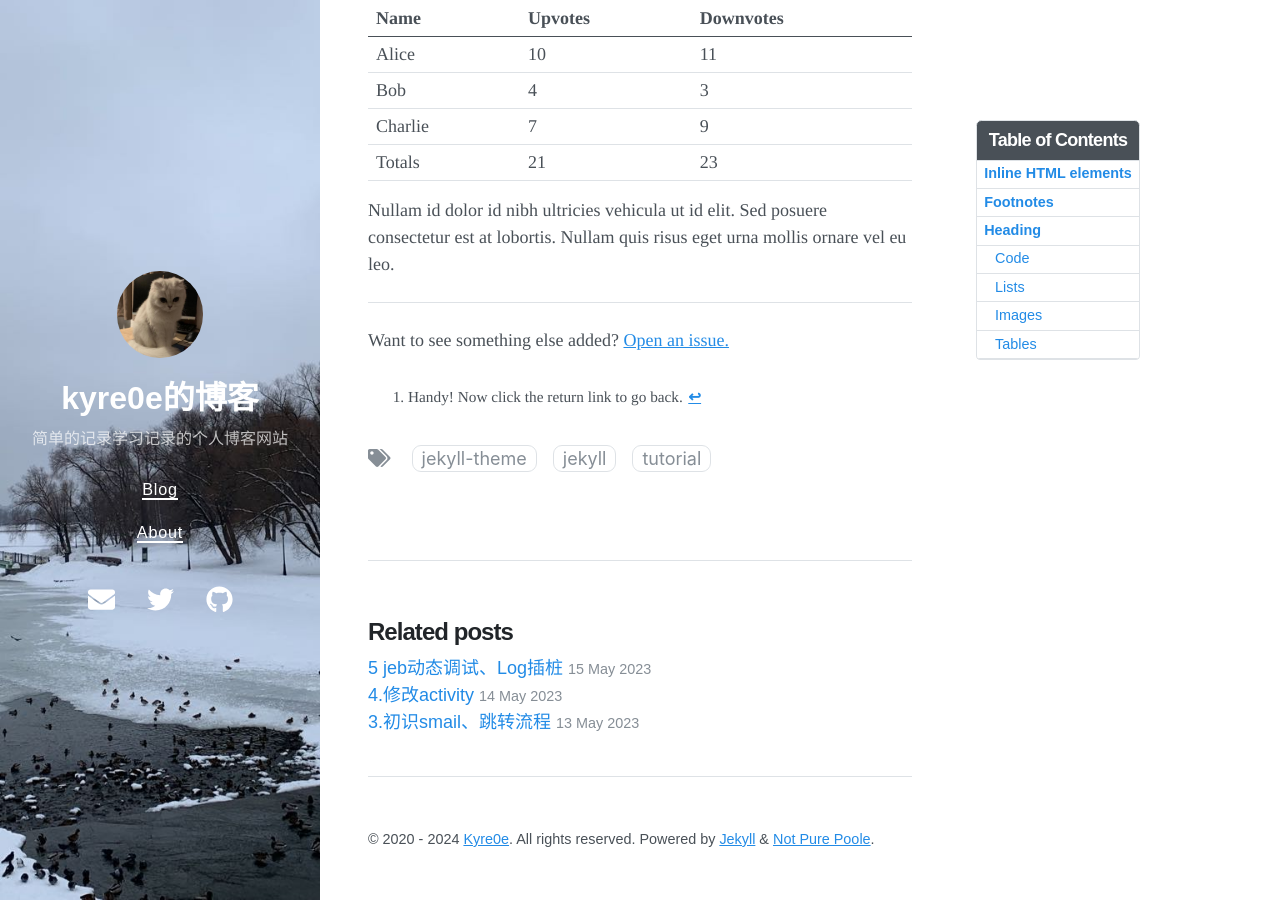
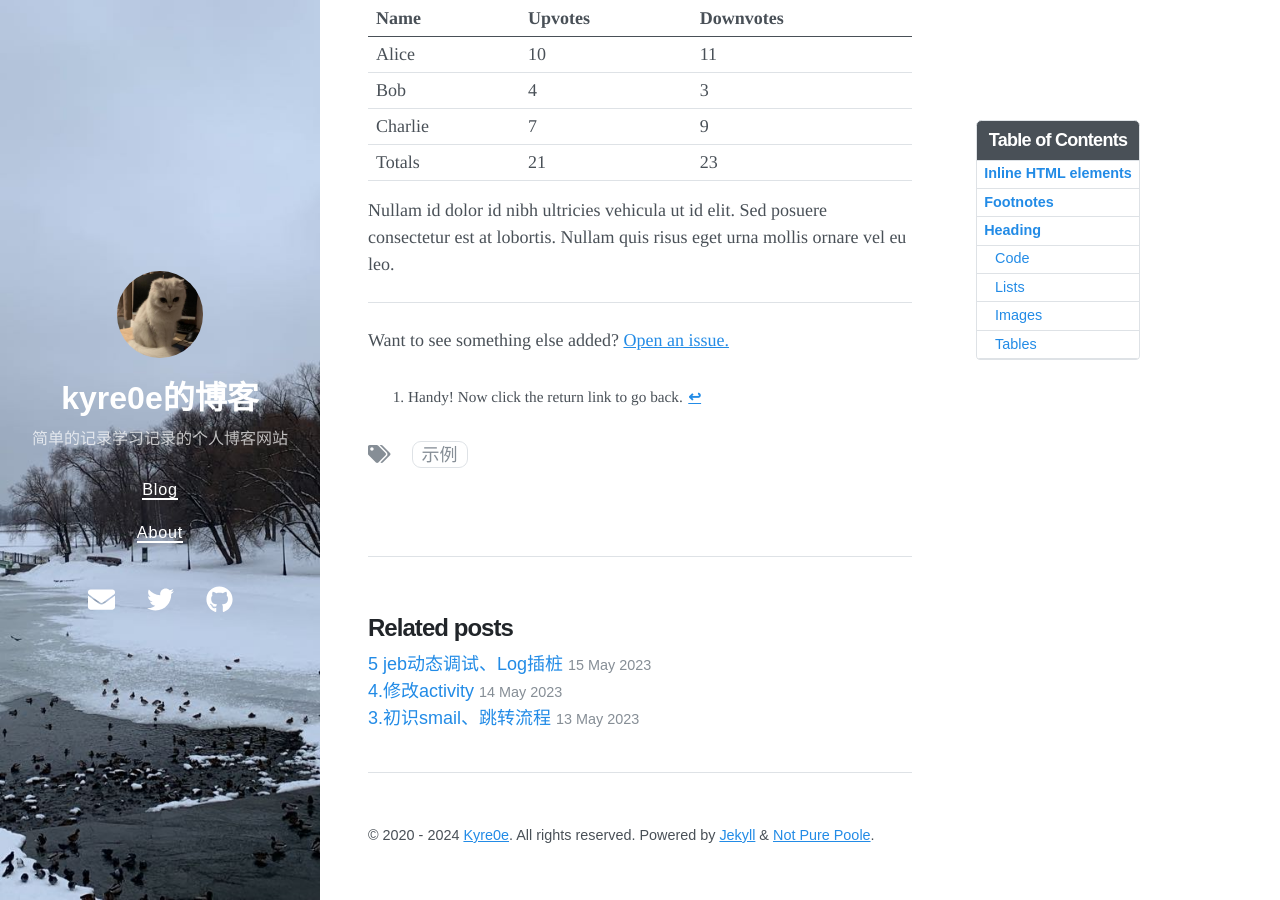
Before and after one commit to Kyre0ee/Kyre0ee.github.io, a Jekyll site: the page built from _posts/2020-09-29-welcome-to-not-pure-poole.md, in a window 1280 px wide and 900 px high, scrolled down 4594 px. Built offline with Jekyll 4.4.1, drawn with Linux system fonts in a browser that asks for light colours; nearby versions of some CDN libraries.

Commit message:
Update 2020-09-29-welcome-to-not-pure-poole.md

```diff
--- a/_posts/2020-09-29-welcome-to-not-pure-poole.md
+++ b/_posts/2020-09-29-welcome-to-not-pure-poole.md
@@ -2,7 +2,7 @@
 layout: post
 title: Welcome to Not Pure Poole
 date: 2020-09-29 23:18 +0800
-tags: [jekyll theme, jekyll, tutorial]
+tags: 示例
 toc:  true
 ---
 Welcome to **Not Pure Poole**! This is an example post to show the layout.
```
